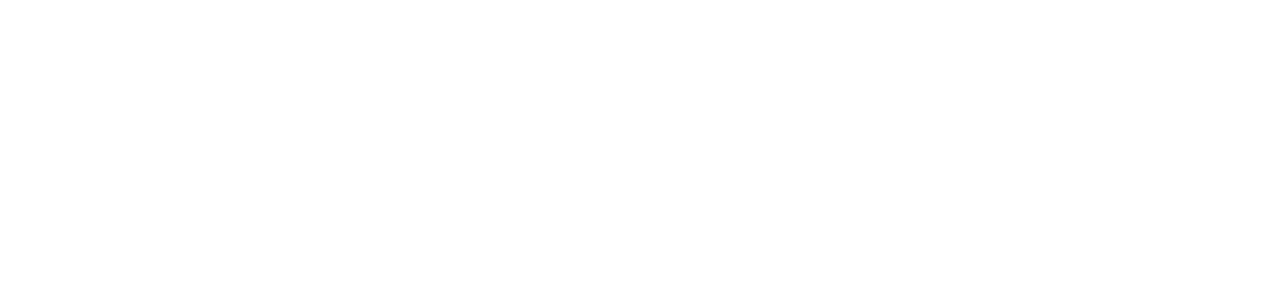
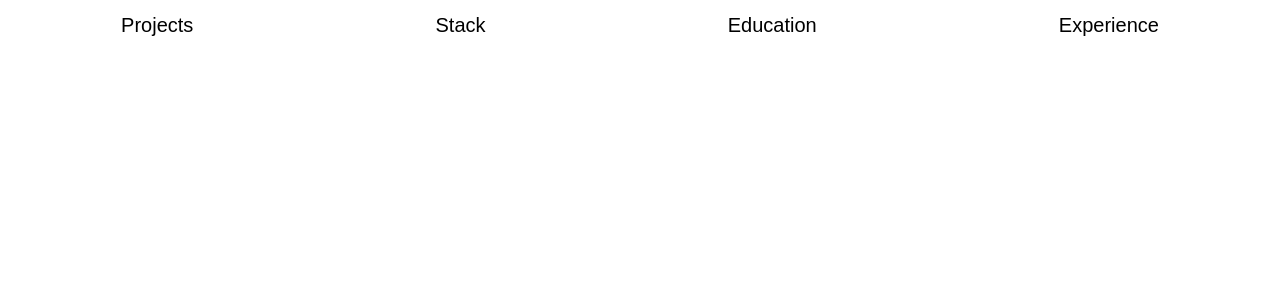
Before and after one commit to JeongJacob/failPortFolio, a Next.js app in the folder portfolio/: page / in a window 1280 px wide. Shown: the top 300 px of the page. Built offline with nearby package versions, Linux system fonts and the light colour scheme.

Commit message:
:tada: Header Component 생성 및 초기 레이아웃 구현
- layout에 넣음으로써 모든 페이지에 적용

```diff
--- a/portfolio/src/app/globals.css
+++ b/portfolio/src/app/globals.css
@@ -87,6 +87,7 @@
   vertical-align: baseline;
   box-sizing: border-box;
 }
+
 /* HTML5 display-role reset for older browsers */
 article,
 aside,
@@ -101,17 +102,21 @@
 section {
   display: block;
 }
+
 body {
   line-height: 1;
 }
+
 ol,
 ul {
   list-style: none;
 }
+
 blockquote,
 q {
   quotes: none;
 }
+
 blockquote:before,
 blockquote:after,
 q:before,
@@ -119,6 +124,7 @@
   content: "";
   content: none;
 }
+
 table {
   border-collapse: collapse;
   border-spacing: 0;
@@ -128,4 +134,4 @@
   border: none;
   background-color: transparent;
   cursor: pointer;
-}
+}/*# sourceMappingURL=globals.css.map */
--- a/portfolio/src/app/layout.tsx
+++ b/portfolio/src/app/layout.tsx
@@ -1,18 +1,22 @@
-import './globals.css'
+import Header from "@/components/Header/Header";
+import "./globals.css";
 
 export const metadata = {
-  title: 'Create Next App',
-  description: 'Generated by create next app',
-}
+  title: "Create Next App",
+  description: "Generated by create next app",
+};
 
 export default function RootLayout({
   children,
 }: {
-  children: React.ReactNode
+  children: React.ReactNode;
 }) {
   return (
     <html lang="en">
-      <body>{children}</body>
+      <body>
+        <Header />
+        {children}
+      </body>
     </html>
-  )
+  );
 }
--- /dev/null
+++ b/portfolio/src/components/Header/Header.module.css
@@ -0,0 +1,17 @@
+.wrapper {
+  width: 100vw;
+  height: 50px;
+}
+
+.container {
+  display: flex;
+  justify-content: space-around;
+  align-items: center;
+  width: 100%;
+  height: 100%;
+  margin: 0 auto;
+}
+
+.navigation__tab {
+  font-size: 20px;
+}/*# sourceMappingURL=Header.module.css.map */
--- /dev/null
+++ b/portfolio/src/components/Header/Header.tsx
@@ -0,0 +1,14 @@
+import header from "./Header.module.css";
+
+export default function Header() {
+  return (
+    <header className={header.wrapper}>
+      <nav className={header.container}>
+        <button className={header.navigation__tab}>Projects</button>
+        <button className={header.navigation__tab}>Stack</button>
+        <button className={header.navigation__tab}>Education</button>
+        <button className={header.navigation__tab}>Experience</button>
+      </nav>
+    </header>
+  );
+}
```
